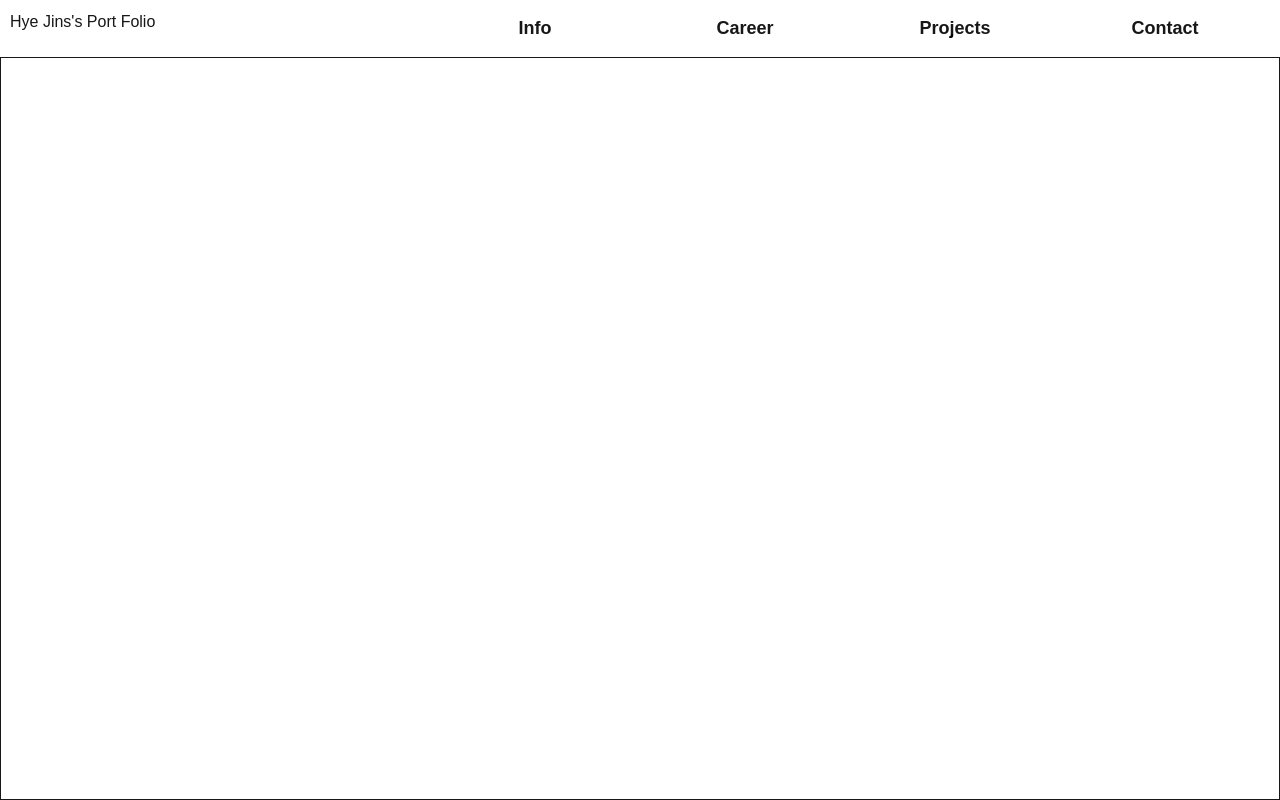
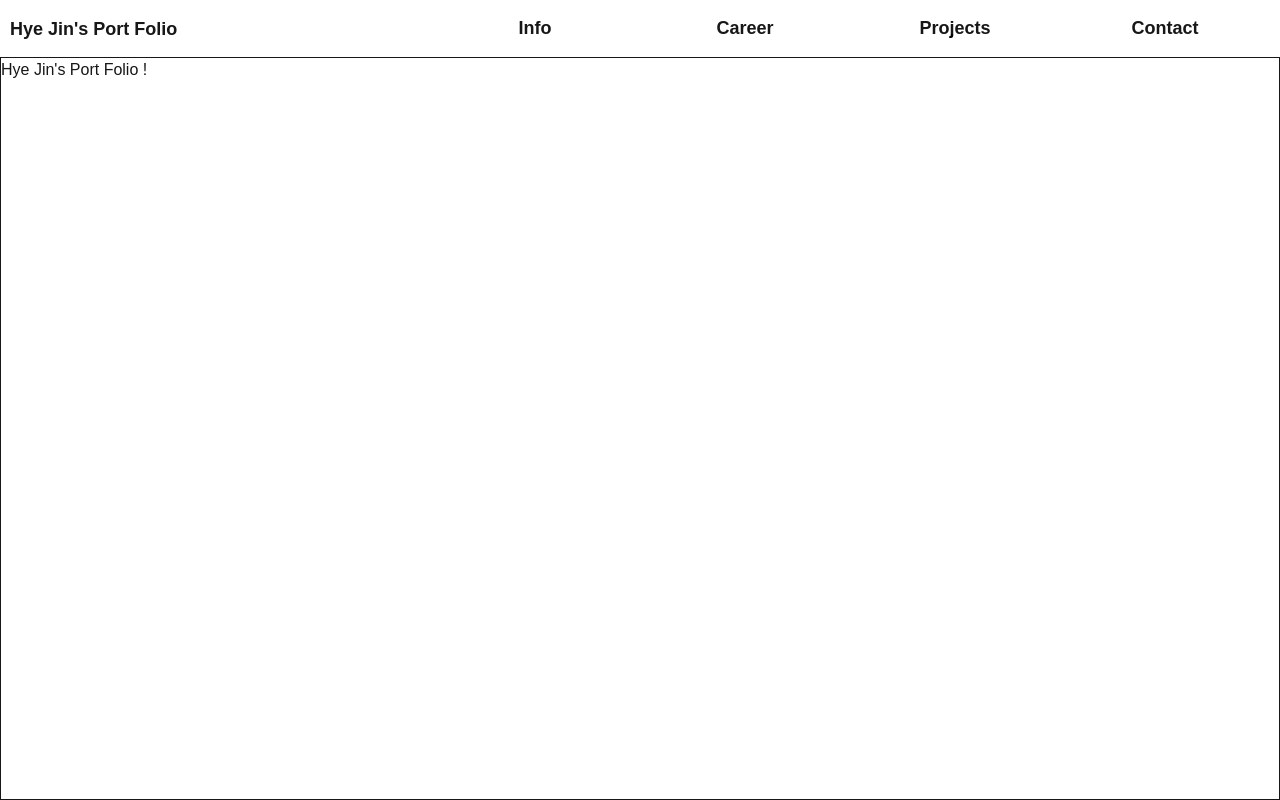
Before and after one commit to leehj1050/MyProfile, a Next.js app: page / in a window 1280 px wide. Built offline with nearby package versions, Linux system fonts and the light colour scheme.

Commit message:
header수정

```diff
--- a/src/app/page.tsx
+++ b/src/app/page.tsx
@@ -1,3 +1,5 @@
 export default function Home() {
-  return <main className="border border-white-500 flex flex-1"></main>;
+  return <main className="border border-white-500 flex flex-1">
+    <h1 className="text-white-600">Hye Jin's Port Folio !</h1>
+  </main>;
 }
--- a/src/components/Header.tsx
+++ b/src/components/Header.tsx
@@ -11,8 +11,8 @@ const MenuConfig = [
 const Header = () => {
  return (
   <div className=" p-1">
-   <header className="flex ">
-    <div className="flex-1">Hye Jins's Port Folio</div>
+   <header className="flex  items-center ">
+    <div className="flex-1 text-lg font-semibold">Hye Jin's Port Folio</div>
     <nav className="flex-2">
      <ul className="flex justify-between">
       {MenuConfig.map((menu) => (
```
